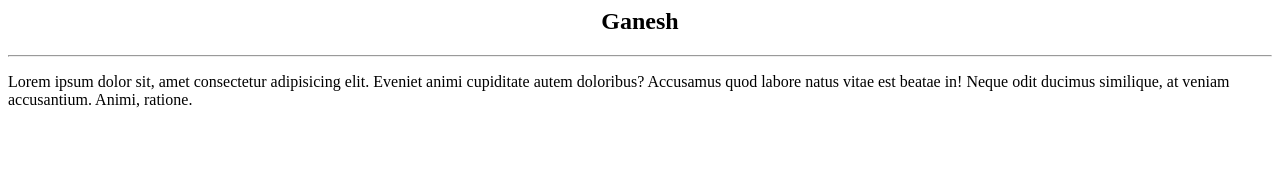
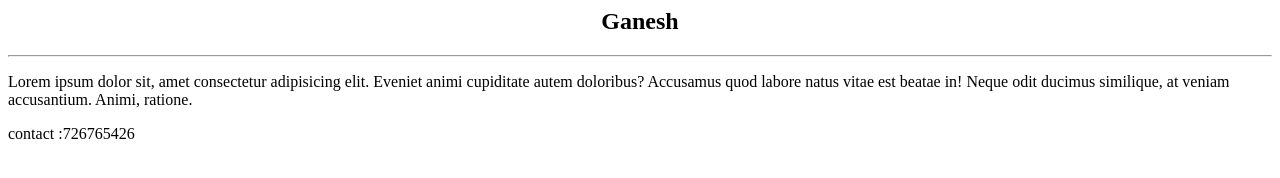
Before and after one commit to gb1312/demo, a plain HTML site: page index.html in a window 1280 px wide. Drawn offline with Linux system fonts and the light colour scheme.

Commit message:
contact updated

```diff
--- a/index.html
+++ b/index.html
@@ -5,3 +5,4 @@
 <p>
     Lorem ipsum dolor sit, amet consectetur adipisicing elit. Eveniet animi cupiditate autem doloribus? Accusamus quod labore natus vitae est beatae in! Neque odit ducimus similique, at veniam accusantium. Animi, ratione.
 </p>
+<p>contact :726765426</p>
```
